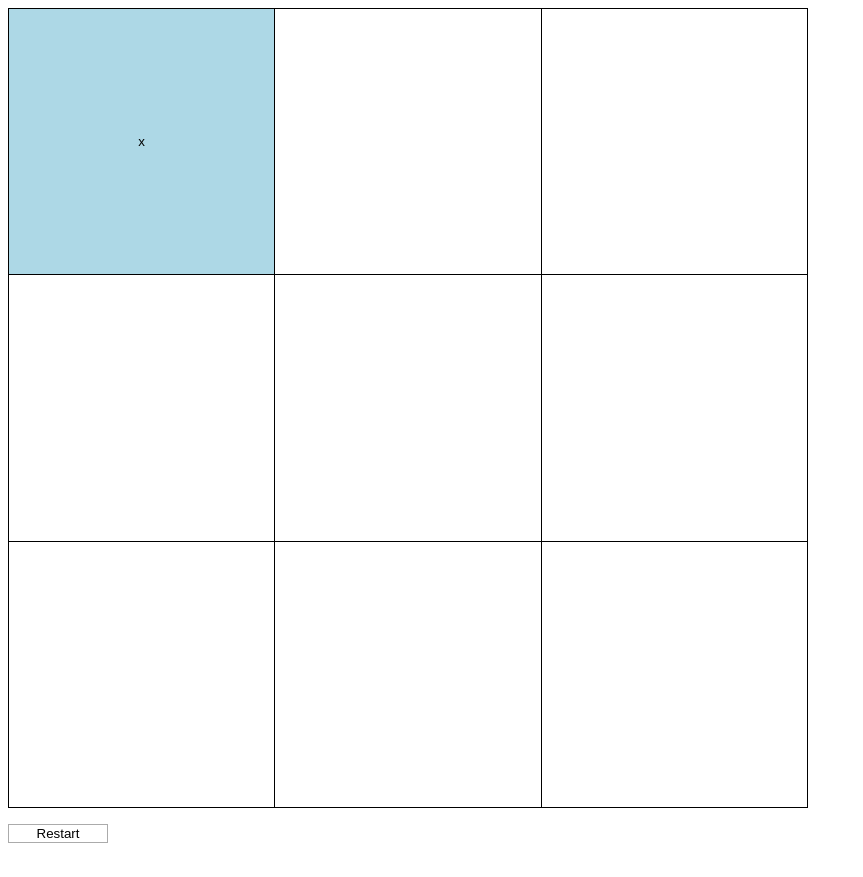
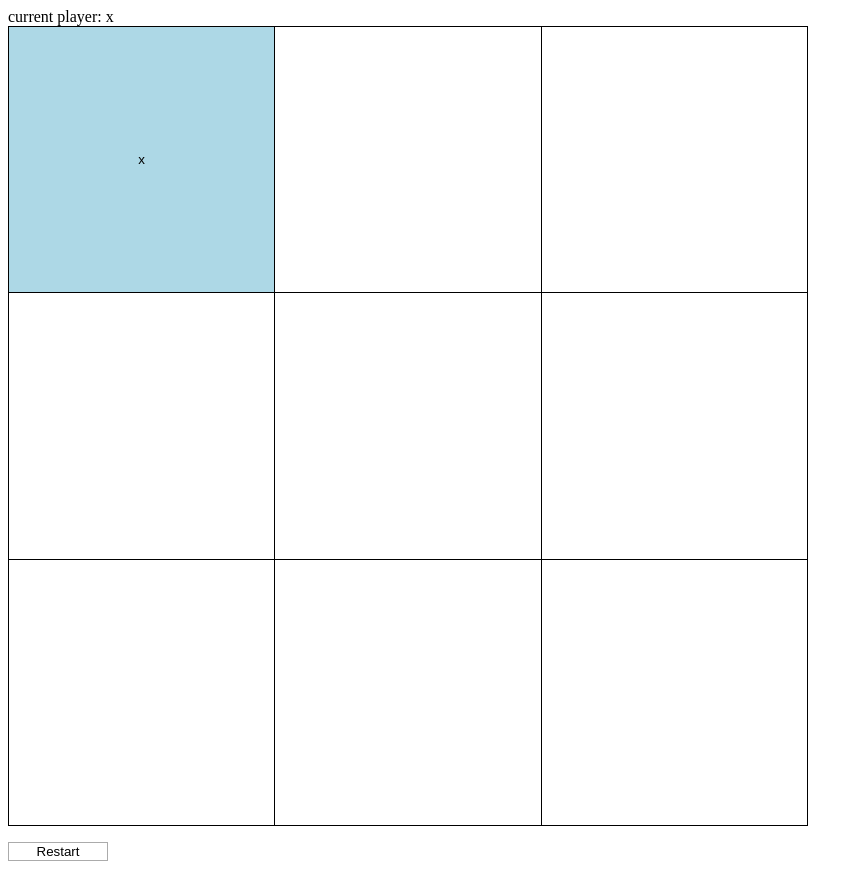
Before and after one commit to irosgrim/tic-tac-toe, a plain HTML site: page index.html in a window 1280 px wide. Both pictures are taken after a click on the button 141 px from the left and 141 px from the top of the page. Shown: the whole page, without its empty margins (0-863 px from the left). Before the commit the page ends 851 px from the top, so only its background shows below. Drawn offline with Linux system fonts and the light colour scheme.

```diff
--- a/index.html
+++ b/index.html
@@ -7,8 +7,9 @@
     <title>tic-tac-toe</title>
 </head>
 <body>
-    <div id="game-status"></div>
+    <div id="game-status">current player: <span id="player"></span></div>
     <div class="board" id="board"></div>
+    <div id="restart"></div>
     <script src="./xo.js"></script>
 </body>
 </html>
--- a/xo.js
+++ b/xo.js
@@ -49,36 +49,75 @@ class Game {
     this.grid = Array(this.size).fill().map(() => Array(this.size).fill(''));
     this.currentPlayer = currentPlayer;
     this.gameOver = false;
+    this.player = document.getElementById("player");
+    this.player.innerText = currentPlayer;
   }
 
   move(y, x) {
     this.grid[y][x] = this.currentPlayer;
+    this.player.innerText = this.currentPlayer;
     const winner = this.checkWinner();
     if (winner) {
       console.log("winner is: " + winner);
+      this.player.innerText = winner + " wins";
+      document.getElementById("score").innerHTML += `<li> Winner ${winner}</li>`;
+      const scoreBtn = document.getElementById("score-btn");
       this.gameOver = true;
     }
     this.currentPlayer = this.currentPlayer === "o" ? "x" : "o";
   }
 
   checkWinner() {
+    // Determine winning sequence length
+    const winningSequenceLength = this.size >= 4 ? 4 : 3;
+    const winningStringX = "x".repeat(winningSequenceLength);
+    const winningStringO = "o".repeat(winningSequenceLength);
+
     const winningSequences = [
-      ...Array(this.size).fill().map((_, y) => this.grid[y].join('')),
-      ...Array(this.size).fill().map((_, x) => Array(this.size).fill().map((_, y) => this.grid[y][x]).join('')),
-      Array(this.size).fill().map((_, i) => this.grid[i][i]).join(''),
-      Array(this.size).fill().map((_, i) => this.grid[i][this.size-i-1]).join('')
-    ];
+        // horizontal
+        ...Array(this.size).fill().map((_, y) => this.grid[y].join('')),
 
-    if (winningSequences.includes("x".repeat(this.size))) return "X";
-    if (winningSequences.includes("o".repeat(this.size))) return "O";
+        // vertical
+        ...Array(this.size).fill().map((_, x) => Array(this.size).fill().map((_, y) => this.grid[y][x]).join('')),
+
+        // diagonal (top-left to bottom-right for all possible diagonals)
+        ...Array(this.size*2-1).fill().map((_, shift) =>
+        Array(this.size).fill().map((_, i) => {
+            const y = i;
+            const x = shift - i;
+            if (x >= 0 && x < this.size) {
+            return this.grid[y][x];
+            } else {
+            return '';
+            }
+        }).join('')),
+
+        // diagonal (top-right to bottom-left for all possible diagonals)
+        ...Array(this.size*2-1).fill().map((_, shift) =>
+            Array(this.size).fill().map((_, i) => {
+                const y = i;
+                const x = this.size - 1 - (shift - i);
+                if (x >= 0 && x < this.size) {
+                return this.grid[y][x];
+                } else {
+                return '';
+                }
+            }).join(''))
+        ];
+
+    for (const sequence of winningSequences) {
+        if (sequence.includes(winningStringX)) return "X";
+        if (sequence.includes(winningStringO)) return "O";
+    }
 
     return null;
-  }
+}
 
   restart() {
     this.grid = Array(this.size).fill().map(() => Array(this.size).fill(''));
     this.gameOver = false;
-    this.currentPlayer = "o";
+    this.currentPlayer = "x";
+    this.player.innerText = this.currentPlayer;
     const cells = document.querySelectorAll(".btn");
     cells.forEach((cell) => {
         cell.innerText = "";
@@ -121,7 +160,8 @@ class UI extends DOM {
       }
     }
     els.forEach((el) => this.render(el, this.board));
-    this.render(this.createElement("nav", {className: "menu"}, this.createElement("button", {title: "restart", className: "restart", id: "restart", onClick: () => this.game.restart()}, this.createTextElement("Restart"))), document.body)
+    this.render(this.createElement("nav", {className: "menu"}, this.createElement("button", {title: "restart", className: "restart", id: "restart", onClick: () => this.game.restart()}, this.createTextElement("Restart"))), document.getElementById("restart"));
+    this.render(this.createElement("ul", {className: "score", id: "score"}), document.body);
   }
 }
 
```
